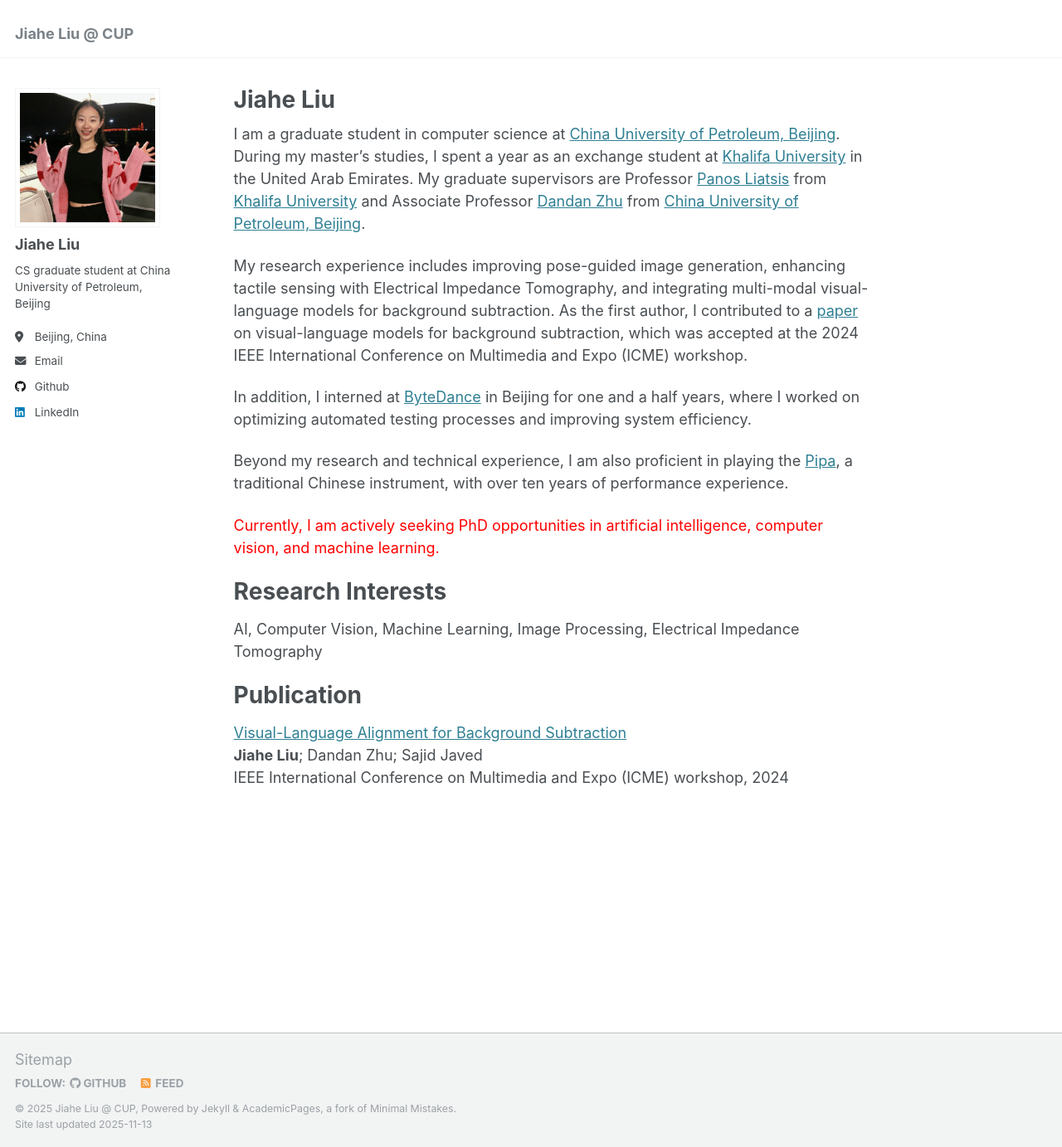
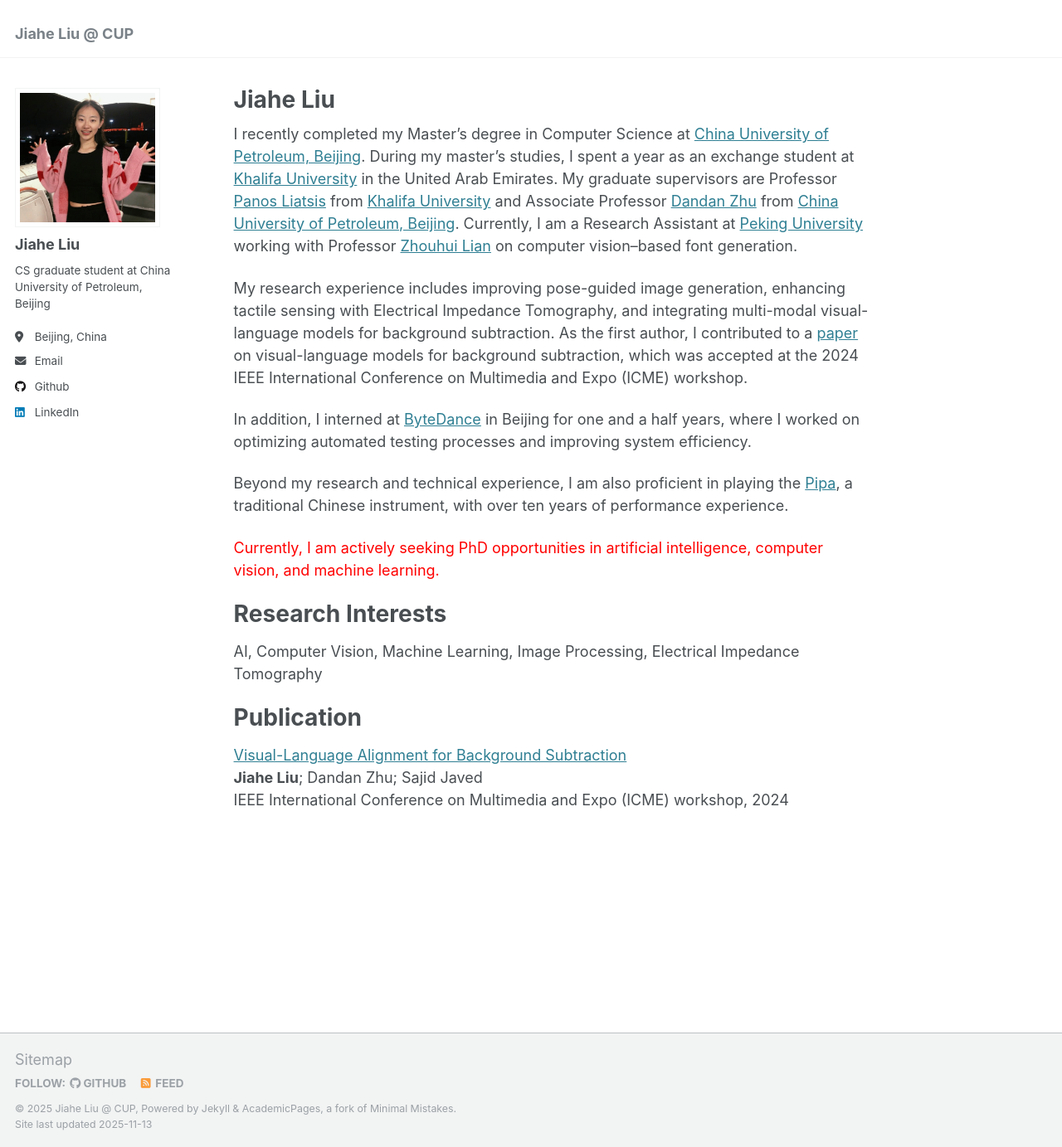
Before and after one commit to jiahe-liu/jiahe-liu.github.io, a Jekyll site: the page built from _pages/about.md, in a window 1280 px wide and 1383 px high. Shown: the whole window at 83% size. Built offline with Jekyll 4.4.1, drawn with Linux system fonts in a browser that asks for light colours.

Commit message:
Update introduction.

```diff
--- a/_pages/about.md
+++ b/_pages/about.md
@@ -7,7 +7,7 @@ redirect_from:
   - /about.html
 ---
 
-I am a graduate student in computer science at [China University of Petroleum, Beijing](https://www.cup.edu.cn/cupai/index.htm). During my master’s studies, I spent a year as an exchange student at [Khalifa University](https://www.ku.ac.ae/department/department-of-computer-science#about) in the United Arab Emirates. My graduate supervisors are Professor [Panos Liatsis](https://www.ku.ac.ae/college-people/panos-liatsis) from [Khalifa University](https://www.ku.ac.ae/department/department-of-computer-science#about) and Associate Professor [Dandan Zhu](https://www.cup.edu.cn/cupai/szdw/jsml/856a0903b2ea4e78a1e6001ba846b9d3.htm) from [China University of Petroleum, Beijing](https://www.cup.edu.cn/cupai/index.htm).
+I recently completed my Master’s degree in Computer Science at [China University of Petroleum, Beijing](https://www.cup.edu.cn/cupai/index.htm). During my master’s studies, I spent a year as an exchange student at [Khalifa University](https://www.ku.ac.ae/department/department-of-computer-science#about) in the United Arab Emirates. My graduate supervisors are Professor [Panos Liatsis](https://www.ku.ac.ae/college-people/panos-liatsis) from [Khalifa University](https://www.ku.ac.ae/department/department-of-computer-science#about) and Associate Professor [Dandan Zhu](https://www.cup.edu.cn/cupai/szdw/jsml/856a0903b2ea4e78a1e6001ba846b9d3.htm) from [China University of Petroleum, Beijing](https://www.cup.edu.cn/cupai/index.htm). Currently, I am a Research Assistant at [Peking University](https://english.pku.edu.cn/) working with Professor [Zhouhui Lian](https://www.wict.pku.edu.cn/zlian/) on computer vision–based font generation.
 
 My research experience includes improving pose-guided image generation, enhancing tactile sensing with Electrical Impedance Tomography, and integrating multi-modal visual-language models for background subtraction. As the first author, I contributed to a [paper](https://ieeexplore.ieee.org/document/10645430) on visual-language models for background subtraction, which was accepted at the 2024 IEEE International Conference on Multimedia and Expo (ICME) workshop.
 
```
Also changed, not shown: 2 other files.
